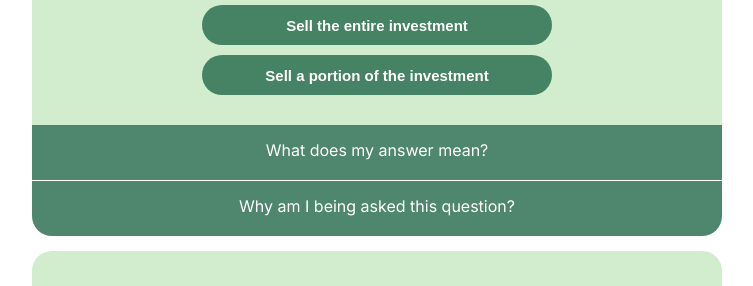
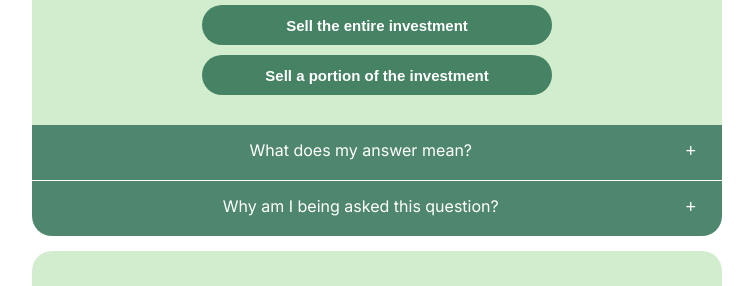
Before and after one commit to InvestMint-Dev/InvestMint-UI, a React (Create React App) app: page /create-account in a window 1280 px wide. Shown: the part 2240-2526 px from the top of the page, without its empty margins (450-1203 px from the left). Built offline with nearby package versions, Linux system fonts and the light colour scheme.

Commit message:
expand section 6

```diff
--- a/src/pages/create-account-page/create-account-page-4/create-account-page-4.js
+++ b/src/pages/create-account-page/create-account-page-4/create-account-page-4.js
@@ -348,9 +348,29 @@ export const CreateAccountPage4 = forwardRef((props, ref) => {
             </div>
             <div className='question-footer question-footer-middle'>
                 What does my answer mean?
+                <button
+                    onClick={() => toggleSection(6.1)}
+                >
+                    {expandedSections[6.1] ? '-' : '+'}
+                </button>
+                {expandedSections[6.1] && (
+                    <p>
+                        If you're inclined to sell all or a portion of your investments during a volatile time in the market, that suggests you have a lower risk tolerance and may prefer a more conservative asset mix. If you tend to hold on to your investments or even buy more during this time, you have a slightly higher risk tolerance and may feel comfortable with an higher target return allocation.
+                    </p>
+                )}
             </div>
             <div className='question-footer question-footer-last'>
                 Why am I being asked this question?
+                <button
+                    onClick={() => toggleSection(6.2)}
+                >
+                    {expandedSections[6.2] ? '-' : '+'}
+                </button>
+                {expandedSections[6.2] && (
+                    <p>
+                        Market volatility can trigger uncertainty and fear. Your risk tolerance is how comfortable you are during volatile times, when market swings can  change the return of your investments. Taking on more risk can lead to higher returns, but could also have lower returns (or even small losses) in certain scenarios. Conversely, a mix that's too conservative can miss out of risk-appropriate returns.
+                    </p>
+                )}
             </div>
 
             {/* Q7 */}
```
